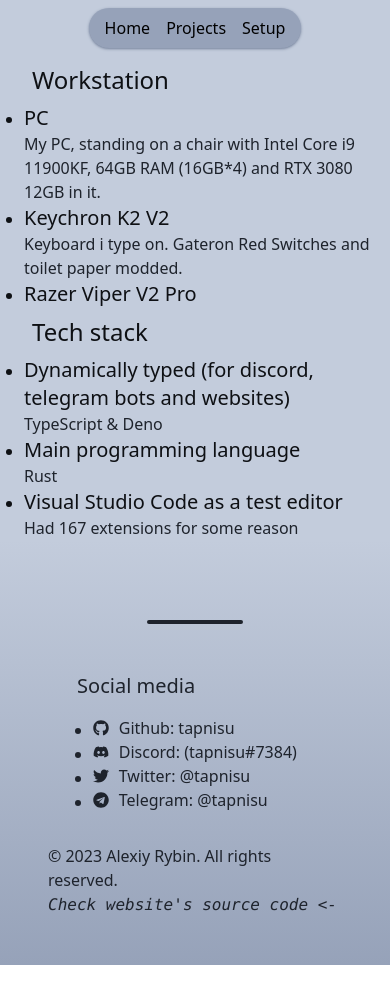
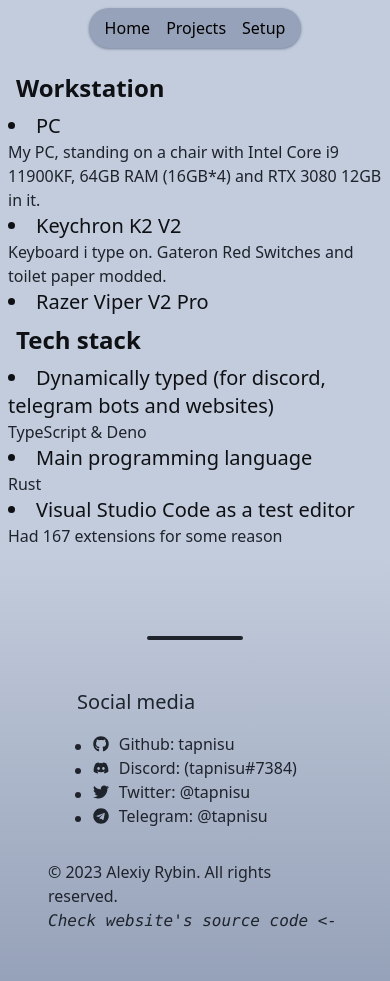
Before and after one commit to tapnisu/tapni.su, a Next.js app: page /setup in a window 390 px wide. Built offline with nearby package versions, Linux system fonts and the light colour scheme.

Commit message:
Fix ul li for small screens

```diff
--- a/components/ProjectCard.tsx
+++ /dev/null
@@ -1,31 +0,0 @@
-import Link from "next/link";
-
-export interface ProjectCardProps {
-	name: string;
-	url: string;
-	description: string;
-	language: string;
-}
-
-const ProjectCard = ({
-	name,
-	url,
-	description,
-	language
-}: ProjectCardProps) => (
-	<>
-		<Link href={url}>
-			<h2 className="text-xl cursor-pointer text-black hover:text-main-600 dark:text-main-100 dark:hover:text-main-400 transition-colors">
-				{name}
-			</h2>
-		</Link>
-
-		<p className="text-main-800 dark:text-main-400">
-			{description}
-			<br />
-			Written in {language}
-		</p>
-	</>
-);
-
-export default ProjectCard;
--- a/pages/index.tsx
+++ b/pages/index.tsx
@@ -23,7 +23,7 @@
 					/>
 
 					<div className="flex flex-col flex-wrap items-center justify-center p-2 h-full">
-						<h1 className="text-3xl">
+						<h1 className="text-3xl font-bold">
 							Oh, hi! I am{" "}
 							<span className="text-main-600 dark:text-main-400 font-mono">
 								Tapnisu
--- a/pages/projects.tsx
+++ b/pages/projects.tsx
@@ -1,5 +1,5 @@
-import ProjectCard, { ProjectCardProps } from "@/components/ProjectCard";
 import BasePageLayout from "@components/BasePageLayout";
+import Link from "next/link";
 
 const ProjectsPage = () => {
 	return (
@@ -8,20 +8,23 @@
 			description="Projects made by tapnisu (me)"
 		>
 			<div className="flex flex-col justify-between items-center">
-				<h1 className="text-3xl text-center p-2">My projects</h1>
+				<div className="p-2">
+					<h1 className="text-3xl font-bold p-2">My projects</h1>
 
-				<ul>
+					<ul className="list-inside">
 						{[
 							{
 								name: "tapciify",
 								url: "https://github.com/tapnisu/tapciify",
-							description: "CLI tool that can let you view images in terminal",
+								description:
+									"CLI tool that can let you view images in terminal",
 								language: "Rust"
 							},
 							{
 								name: "tapris",
 								url: "https://github.com/tapris-bot/tapris",
-							description: "Tapris rewrite with Deno and @harmonyland/harmony",
+								description:
+									"Tapris rewrite with Deno and @harmonyland/harmony",
 								language: "TypeScript"
 							},
 							{
@@ -45,17 +48,32 @@
 									"Discord.js 14 bot made in TypeScript (currently tapris)",
 								language: "TypeScript"
 							}
-					]?.map((repo: ProjectCardProps) => (
+						]?.map(
+							(repo: {
+								name: string;
+								url: string;
+								description: string;
+								language: string;
+							}) => (
+								<>
 									<li key={repo.name} className="list-disc">
-							<ProjectCard
-								name={repo.name}
-								url={repo.url}
-								description={repo.description}
-								language={repo.language}
-							/>
+										<Link
+											href={repo.url}
+											className="text-xl cursor-pointer text-black hover:text-main-600 dark:text-main-100 dark:hover:text-main-400 transition-colors"
+										>
+											{repo.name}
+										</Link>
 									</li>
-					))}
+									<p className="text-main-800 dark:text-main-400">
+										{repo.description}
+										<br />
+										Written in {repo.language}
+									</p>
+								</>
+							)
+						)}
 					</ul>
+				</div>
 			</div>
 		</BasePageLayout>
 	);
--- a/pages/setup.tsx
+++ b/pages/setup.tsx
@@ -7,9 +7,9 @@
 			description="My setup: workstation and tech stack"
 		>
 			<div className="flex flex-col justify-center items-center">
-				<div className="px-2 pl-6">
-					<h2 className="text-2xl p-2">Workstation</h2>
-					<ul className="list-disc">
+				<div className="p-2">
+					<h2 className="text-2xl font-semibold p-2">Workstation</h2>
+					<ul className="list-disc list-inside">
 						{[
 							{
 								name: "PC",
@@ -26,17 +26,19 @@
 								description: ""
 							}
 						].map((info) => (
-							<li key={info.name}>
-								<h1 className="text-xl">{info.name}</h1>
-								<h2 className="text-main-800 dark:text-main-400">
+							<>
+								<li key={info.name} className="text-xl">
+									{info.name}
+								</li>
+								<p className="text-main-800 dark:text-main-400">
 									{info.description}
-								</h2>
-							</li>
+								</p>
+							</>
 						))}
 					</ul>
 
-					<h2 className="text-2xl p-2">Tech stack</h2>
-					<ul className="list-disc">
+					<h2 className="text-2xl font-semibold p-2">Tech stack</h2>
+					<ul className="list-disc list-inside">
 						{[
 							{
 								name: "Dynamically typed (for discord, telegram bots and websites)",
@@ -51,12 +53,14 @@
 								description: "Had 167 extensions for some reason"
 							}
 						].map((info) => (
-							<li key={info.name}>
-								<h1 className="text-xl">{info.name}</h1>
-								<h2 className="text-main-800 dark:text-main-400">
+							<>
+								<li key={info.name} className="text-xl">
+									{info.name}
+								</li>
+								<p className="text-main-800 dark:text-main-400">
 									{info.description}
-								</h2>
-							</li>
+								</p>
+							</>
 						))}
 					</ul>
 				</div>
```
Lines whose indentation alone changed are shown as unchanged.
